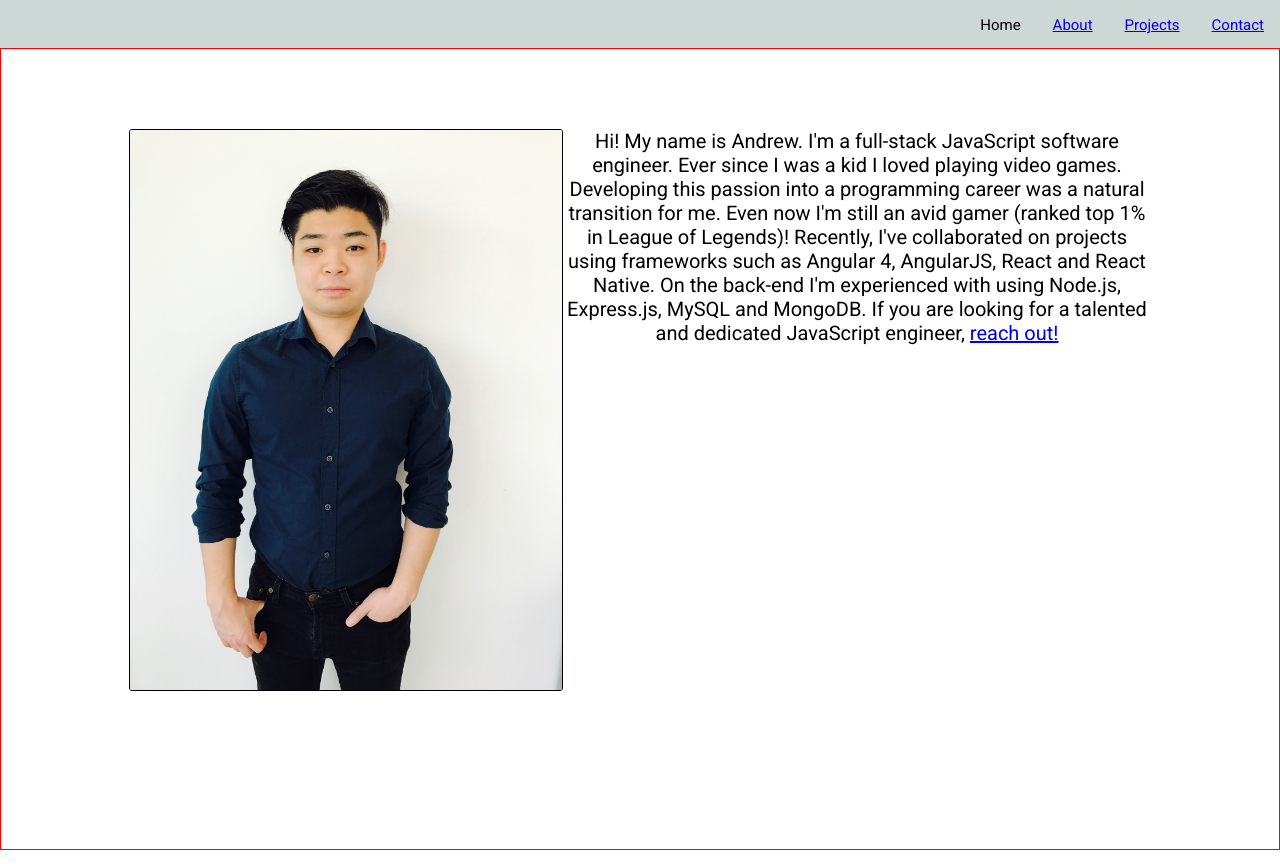
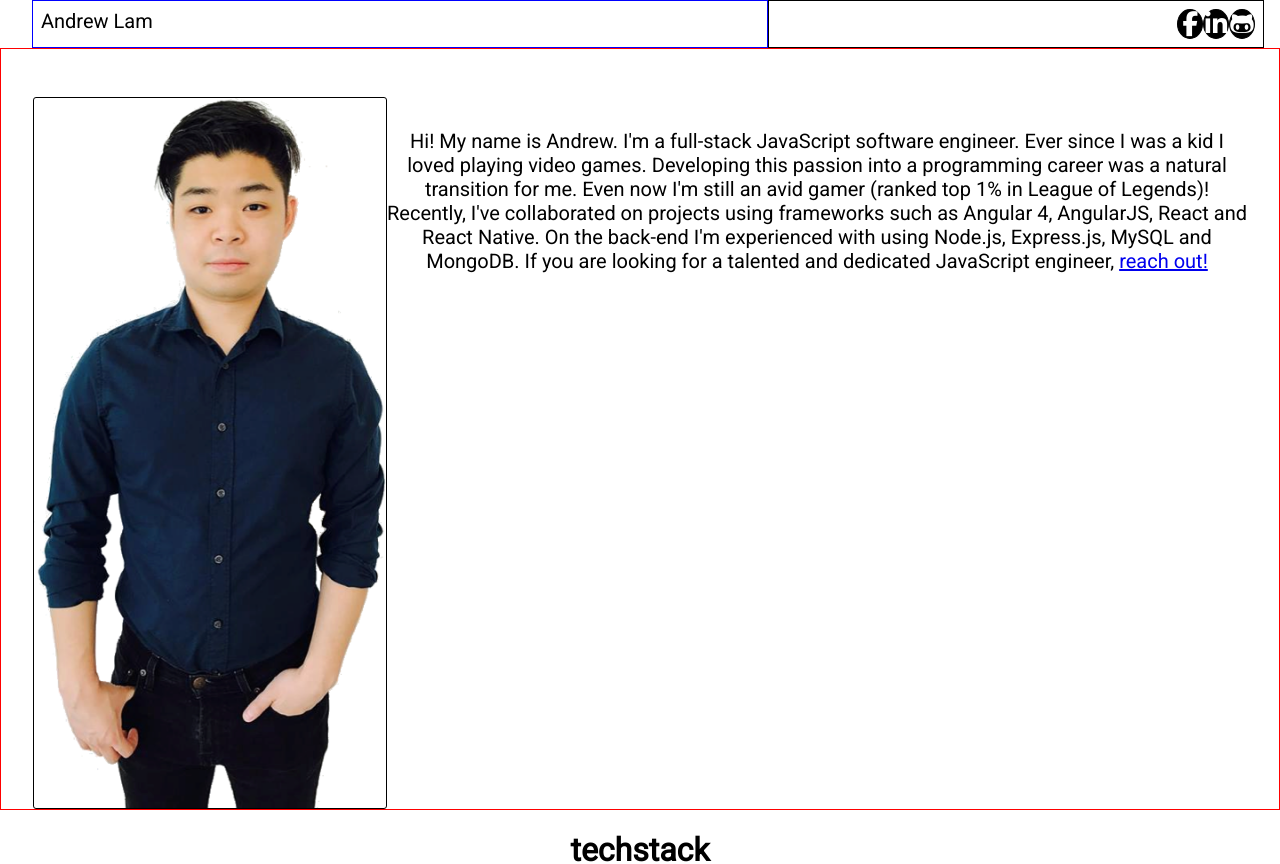
Before and after one commit to Drewclam/sweet-portfolio, a React (Create React App) app: page / in a window 1280 px wide. Shown: the top 864 px of the page. Built offline with nearby package versions, Linux system fonts and the light colour scheme.

Commit message:
Change image and add header and flex

```diff
--- a/src/App.js
+++ b/src/App.js
@@ -3,6 +3,8 @@
 import './App.css';
 import Navbar from './components/Navbar';
 import About from './components/About';
+import Header from './components/Header';
+import TechStack from './components/TechStack';
 import Projects from './components/Projects';
 import Contact from './components/Contact';
 
@@ -61,8 +63,9 @@
   render() {
     return (
       <div className="App">
-        <Navbar />
+        <Header />
         <About />
+        <TechStack />
         <Projects />
         <Contact
           name={this.state.name}
--- a/src/components/About.js
+++ b/src/components/About.js
@@ -1,6 +1,6 @@
 import React, { Component } from 'react';
 
-import picture from '../picture.jpg';
+import picture from '../Bitmap.png';
 
 export default class About extends Component {
   render() {
--- /dev/null
+++ b/src/components/Header.js
@@ -0,0 +1,22 @@
+import React, { Component } from 'react';
+
+export default class Header extends Component {
+  render() {
+    return (
+      <div className="header-container">
+        <span className="header-name">Andrew Lam</span>
+        <div className="social-media-container">
+          <a href="https://www.facebook.com/DrewCLam">
+            <i className="fa fa-facebook" aria-hidden="true"></i>
+          </a>
+          <a href="https://www.linkedin.com/in/drewclam">
+            <i className="fa fa-linkedin" aria-hidden="true"></i>
+          </a>
+          <a href="https://github.com/drewclam">
+            <i className="fa fa-github-alt" aria-hidden="true"></i>
+          </a>
+        </div>
+      </div>
+    );
+  }
+}
--- /dev/null
+++ b/src/components/TechStack.js
@@ -0,0 +1,9 @@
+import React, { Component } from 'react';
+
+export default class TechStack extends Component {
+  render() {
+    return (
+      <h1>techstack</h1>
+    );
+  }
+}
--- a/src/index.css
+++ b/src/index.css
@@ -6,8 +6,63 @@
 }
 
 img {
-  max-width: 20rem;
-  max-height: 20rem;
+  /*max-width: 20rem;
+  max-height: 20rem;*/
+}
+/* Header */
+.header-container {
+  display: flex;
+  flex-direction: row;
+  font-size: 20px;
+  height: 3rem;
+}
+
+.header-name {
+  flex: 3;
+  border: 1px solid blue;
+  text-align: left;
+  padding: 0.5rem;
+  margin-left: 2rem;
+}
+
+.social-media-container {
+  flex: 2;
+  display: flex;
+  padding: 0.5rem;
+  border: 1px solid black;
+  justify-content: flex-end;
+  margin-right: 1rem;
+}
+
+.social-media-container a {
+  color: white;
+  background-color: black;
+  border: 1px solid black;
+  border-radius: 50%;
+  flex-basis: 5%;
+  font-size: 25px;
+}
+
+/* About */
+.about-container {
+  display: flex;
+  padding: 0 2rem;
+  border: 1px solid red;
+  height: 95vh;
+}
+
+.profile-pic {
+  flex: 3;
+  max-width: 22rem;
+  border: 1px solid black;
+  border-radius: 3px;
+  margin-top: 3rem;
+}
+
+.about-blurb {
+  flex: 2;
+  margin-top: 5rem;
+  font-size: 20px;
 }
 
 /* Navbar */
@@ -26,27 +81,6 @@
   cursor: pointer;
 }
 
-.about-container {
-  display: flex;
-  padding: 0 8rem;
-  border: 1px solid red;
-  height: 100vh;
-}
-
-.profile-pic {
-  flex: 3;
-  max-height: 35rem;
-  max-width: 27rem;
-  border: 1px solid black;
-  border-radius: 3px;
-  margin-top: 5rem;
-}
-
-.about-blurb {
-  flex: 2;
-  margin-top: 5rem;
-  font-size: 20px;
-}
 
 /* Projects */
 .projects-container {
```
Also changed, not shown: src/components/Navbar.js (+0 -12 lines), src/Bitmap.png (added).
